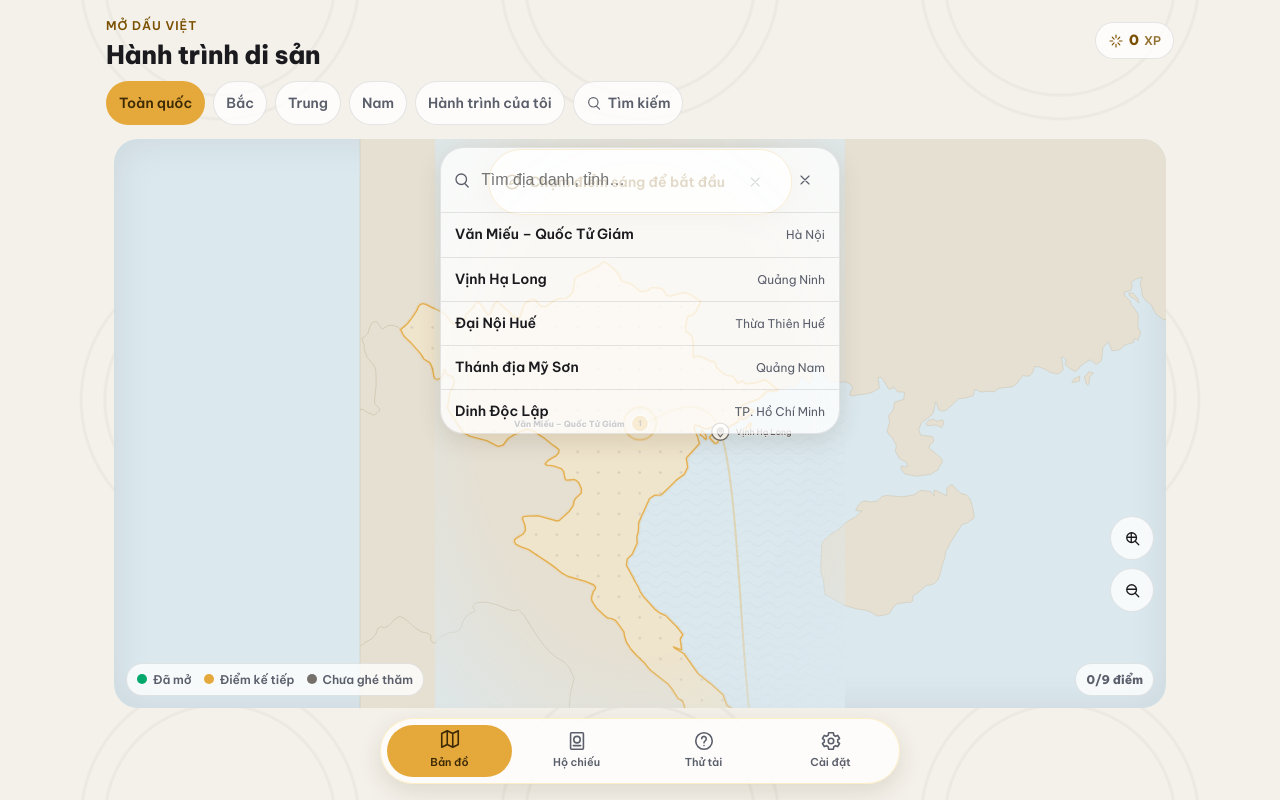
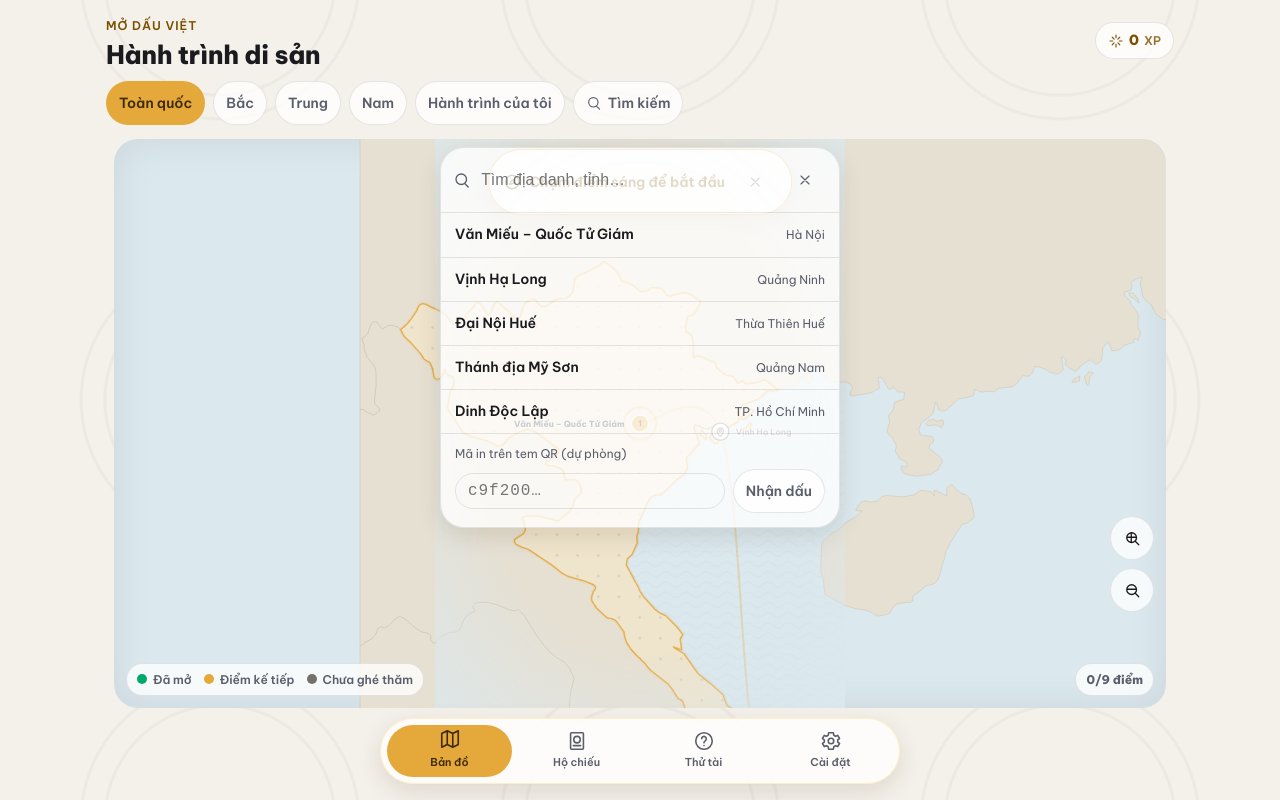
Before and after one commit to nguyenduyhungnguyen1998-blip/Bainopkhkt, a Preact app: page / in a window 1280 px wide. Both pictures are taken after a click on the button "Tìm kiếm". Built offline with nearby package versions, Linux system fonts and the light colour scheme.

Commit message:
Demo blockers: ScanConfirm remount theo spot+sig (fix QR kế tiếp cùng khu), báo chơi thử ngay câu 1, nextQuiz bỏ điểm hiện tại + ưu tiên cùng khu, ô nhập mã tem QR dự phòng (#15)

```diff
--- a/src/lib/i18n.ts
+++ b/src/lib/i18n.ts
@@ -93,6 +93,9 @@ export const UI = {
   search: { vi: 'Tìm kiếm', en: 'Search' },
   searchPlaceholder: { vi: 'Tìm địa danh, tỉnh…', en: 'Search a site or province…' },
   noResults: { vi: 'Không tìm thấy', en: 'No matches' },
+  manualCode: { vi: 'Mã in trên tem QR (dự phòng)', en: 'Code printed on the QR tag (backup)' },
+  manualCodeUse: { vi: 'Nhận dấu', en: 'Check in' },
+  codeInvalid: { vi: 'Mã không đúng', en: 'Invalid code' },
   visitInfo: { vi: 'Thông tin tham quan', en: 'Visitor information' },
   backToJourney: { vi: 'Về hành trình', en: 'Back to journey' },
   yourJourney: { vi: 'Hành trình của bạn', en: 'Your journey' },
--- a/src/screens/DestinationScreen.tsx
+++ b/src/screens/DestinationScreen.tsx
@@ -59,7 +59,9 @@ export function DestinationScreen({ siteId, spotId, query }: { siteId: string; s
         </span>
       </header>
 
-      {sig && <ScanConfirm site={site} spot={spot} sig={sig} unlocked={unlocked} lang={lang} />}
+      {/* key spot+sig: remount mỗi QR mới — nếu không, reward/state của điểm trước
+          sống sót khi đổi điểm cùng khu (component cha key theo siteId) và che nút xác nhận mới. */}
+      {sig && <ScanConfirm key={`${spot.spotId}:${sig}`} site={site} spot={spot} sig={sig} unlocked={unlocked} lang={lang} />}
 
       {/* Dải điểm QR trong khu – điều hướng nhanh giữa các điểm */}
       <nav class="dest__spots" aria-label="Các điểm trong khu">
--- a/src/screens/MapScreen.tsx
+++ b/src/screens/MapScreen.tsx
@@ -9,6 +9,7 @@ import { UI, t, useLang } from '../lib/i18n';
 import { navigate, routeHref } from '../lib/router';
 import { Icon } from '../components/Icon';
 import { asset } from '../lib/asset';
+import { verifySignature } from '../lib/qr';
 import { isDebug } from '../lib/debug';
 import './map-screen.css';
 
@@ -54,10 +55,27 @@ export function MapScreen() {
   const [searchOn, setSearchOn] = useState(false);
   const [query, setQuery] = useState("");
   const searchInputRef = useRef<HTMLInputElement>(null);
+  const [codeIn, setCodeIn] = useState('');
+  const [codeErr, setCodeErr] = useState(false);
 
   useEffect(() => {
     if (searchOn) searchInputRef.current?.focus();
   }, [searchOn]);
+
+  // Đường cứu demo: mã 16-ký-tự in trên tem QR (= chữ ký). Thử verify với mọi điểm
+  // (offline vẫn chạy vì cùng secret HMAC) — khớp thì mở điểm qua cổng check-in thật.
+  const useCode = async () => {
+    const c = codeIn.trim().toLowerCase();
+    if (!c) return;
+    for (const s of SITES)
+      for (const sp of s.spots)
+        if (await verifySignature(s.entityId, sp.spotId, c, sp.qrId)) {
+          setSearchOn(false);
+          navigate(`d/${s.entityId}/${sp.spotId}?s=${c}`);
+          return;
+        }
+    setCodeErr(true);
+  };
   // Tìm kiếm địa danh/tỉnh: khách thường biết tên và muốn đi thẳng – bản đồ không phải đường duy nhất.
   const results = useMemo(() => {
     const q = query.trim().toLowerCase();
@@ -405,6 +423,25 @@ export function MapScreen() {
                 </a>
               ))}
             </div>
+            <div class="msearch__manual">
+              <label class="msearch__mlabel" htmlFor="mcode">{t(UI.manualCode, lang)}</label>
+              <div class="msearch__mrow">
+                <input
+                  id="mcode"
+                  class="msearch__input msearch__code"
+                  value={codeIn}
+                  placeholder="c9f200…"
+                  inputMode="text"
+                  autoCapitalize="off"
+                  autoCorrect="off"
+                  spellcheck={false}
+                  onInput={(e) => { setCodeIn(e.currentTarget.value); setCodeErr(false); }}
+                  onKeyDown={(e) => { if (e.key === 'Enter') void useCode(); }}
+                />
+                <button class="mdv-chip" onClick={() => void useCode()}>{t(UI.manualCodeUse, lang)}</button>
+              </div>
+              {codeErr && <span class="msearch__cerr">{t(UI.codeInvalid, lang)}</span>}
+            </div>
           </div>
         )}
         {hintOn && (
--- a/src/screens/OtherScreens.tsx
+++ b/src/screens/OtherScreens.tsx
@@ -316,10 +316,13 @@ function QuizRun({ site, spot, lang, onExit }: { site: Site; spot: Spot; lang: L
   };
 
   if (done) {
-    // Gợi ý điểm có quiz kế tiếp chưa làm – tránh màn kết quả thành ngõ cụt.
-    const nextQuiz = SITES.flatMap((s) => s.spots.filter((sp) => sp.quiz?.length).map((sp) => ({ site: s, spot: sp }))).find(
-      ({ site: s, spot: sp }) => quizBest(s.entityId, sp.spotId) === undefined
-    );
+    // Gợi ý điểm có quiz kế tiếp chưa làm — ưu tiên cùng khu (đang đứng trong khu),
+    // loại chính điểm vừa chơi (chơi thử không ghi best nên sẽ bị gợi lại nếu không lọc).
+    const quizSpots = (s: (typeof SITES)[number]) =>
+      s.spots.filter((sp) => sp.quiz?.length).map((sp) => ({ site: s, spot: sp }));
+    const isUnplayed = ({ site: s, spot: sp }: { site: Site; spot: Spot }) =>
+      !(s.entityId === site.entityId && sp.spotId === spot.spotId) && quizBest(s.entityId, sp.spotId) === undefined;
+    const nextQuiz = quizSpots(site).find(isUnplayed) ?? SITES.flatMap(quizSpots).find(isUnplayed);
     return (
       <main class="mdv-screen">
         <div class="mdv-card quiz__result">
@@ -370,6 +373,8 @@ function QuizRun({ site, spot, lang, onExit }: { site: Site; spot: Spot; lang: L
           </h1>
         </div>
       </header>
+      {/* Báo chơi thử NGAY câu đầu — không để khách bỏ công xong mới biết không có XP. */}
+      {locked && <p class="quiz__trialnote">{t(UI.quizTrial, lang)}</p>}
       <div class="mdv-card">
         <div
           class="quiz__prog"
--- a/src/screens/map-screen.css
+++ b/src/screens/map-screen.css
@@ -512,3 +512,33 @@
     margin-right: var(--space-5, var(--space-4));
   }
 }
+
+/* Ô nhập mã dự phòng (mã in trên tem QR = chữ ký) — đường cứu khi camera không quét được. */
+.msearch__manual {
+  padding: 10px 14px 14px;
+  border-top: 1px solid var(--color-border);
+}
+.msearch__mlabel {
+  display: block;
+  font-size: var(--text-xs);
+  color: var(--color-text-muted);
+  margin-bottom: 6px;
+}
+.msearch__mrow {
+  display: flex;
+  gap: 8px;
+  align-items: center;
+}
+.msearch__code {
+  font-family: ui-monospace, monospace;
+  letter-spacing: 0.06em;
+  border: 1px solid var(--color-border);
+  border-radius: var(--radius-pill);
+  padding: 8px 12px;
+}
+.msearch__cerr {
+  display: block;
+  margin-top: 6px;
+  font-size: var(--text-xs);
+  color: var(--color-danger);
+}
--- a/src/screens/passport.css
+++ b/src/screens/passport.css
@@ -300,3 +300,15 @@
 .ppass__share {
   width: fit-content;
 }
+
+/* Báo "chơi thử" ngay từ câu đầu — không để khách làm xong mới biết không có XP. */
+.quiz__trialnote {
+  margin: 0 auto var(--space-3);
+  max-width: 560px;
+  padding: 8px 14px;
+  border-radius: var(--radius-pill);
+  background: color-mix(in srgb, var(--color-accent-secondary) 12%, transparent);
+  color: var(--color-accent-secondary);
+  font-size: var(--text-sm);
+  text-align: center;
+}
```
